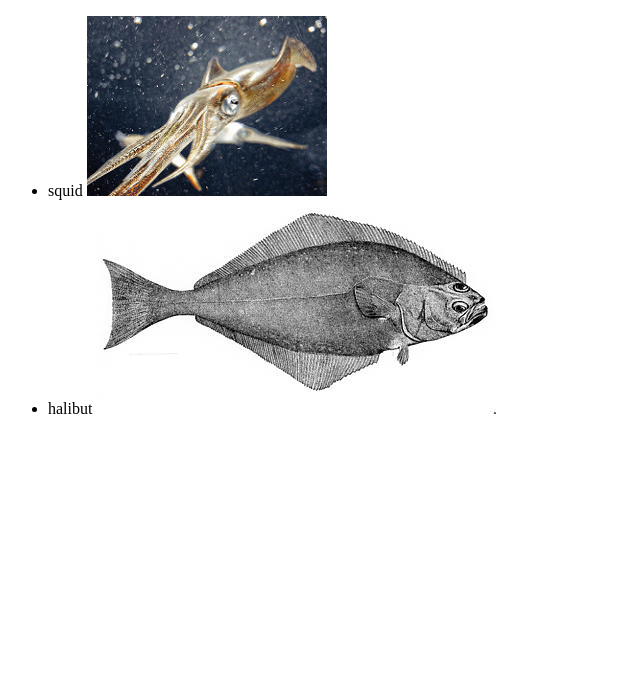
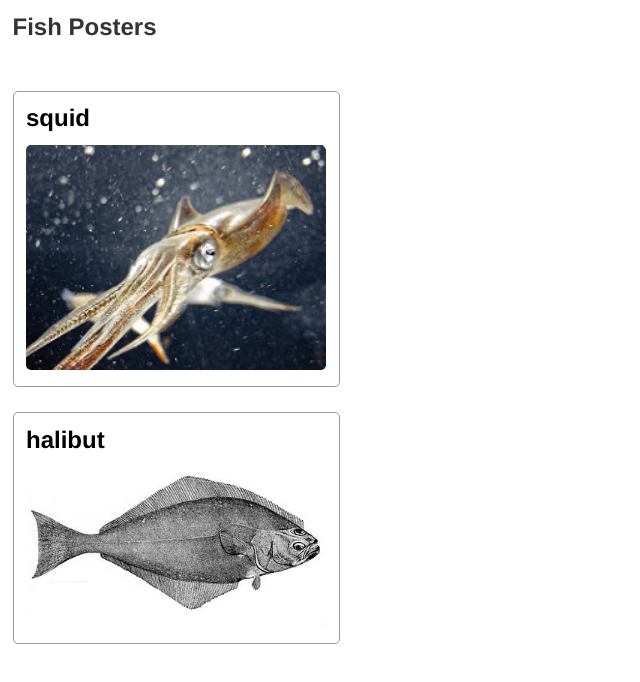
Before and after one commit to jeffbcross/fish-posters, an Angular app: page / in a window 1280 px wide. Shown: the top 682 px of the page, without its empty margins (0-640 px from the left). Built offline with nearby package versions, Linux system fonts and the light colour scheme.

Commit message:
STEP 2: add styling to fish list

```diff
--- a/src/app/fish-list/fish-list.component.html
+++ b/src/app/fish-list/fish-list.component.html
@@ -1,6 +1,7 @@
-<ul>
-  <li *ngFor="let f of fish">
-    {{f.name}}
-    <img [src]="f.pic" [alt]="f.name + ' thumbnail'">
+<h2 class="title">Fish Posters</h2>
+<ul class="fish-list">
+  <li *ngFor="let f of fish" class="fish-list-item">
+    <h2 class="fish-list-item-title">{{f.name}}</h2>
+    <img class="fish-list-item-thumbnail" [src]="f.pic" [alt]="f.name + ' thumbnail'">
   </li>
 </ul>
--- a/src/app/fish-list/fish-list.component.scss
+++ b/src/app/fish-list/fish-list.component.scss
@@ -0,0 +1,31 @@
+$paddingBase: 25px;
+
+.title {
+  color: #333;
+  margin: $paddingBase / 2;
+}
+
+.fish-list {
+  margin: 0;
+  padding: $paddingBase / 2;
+  &-item {
+    max-width: 300px;
+    border: 1px solid #999;
+    border-radius: 5px;
+    margin: $paddingBase 0;
+    padding: $paddingBase / 2;
+    display: block;
+
+    &-title {
+      font-weight: bold;
+      font-size: 18pt;
+      margin: 0 0 $paddingBase / 2;
+      display: block;
+    }
+
+    &-thumbnail {
+      width: 100%;
+      border-radius: 5px;
+    }
+  }
+}
--- a/src/styles.scss
+++ b/src/styles.scss
@@ -1 +1,8 @@
 /* You can add global styles to this file, and also import other style files */
+
+html, body {
+  width: 100%;
+  height: 100%;
+  margin: 0;
+  font-family: Helvetica, Arial, sans-serif;
+}
```
